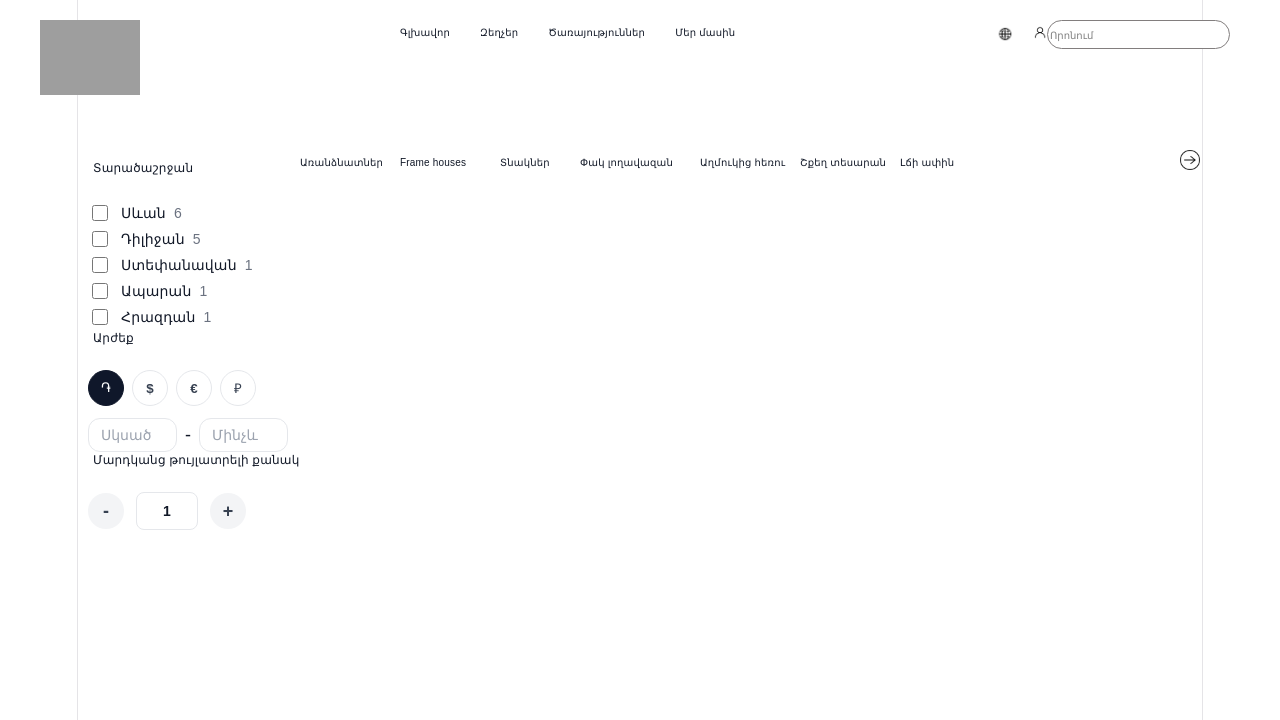
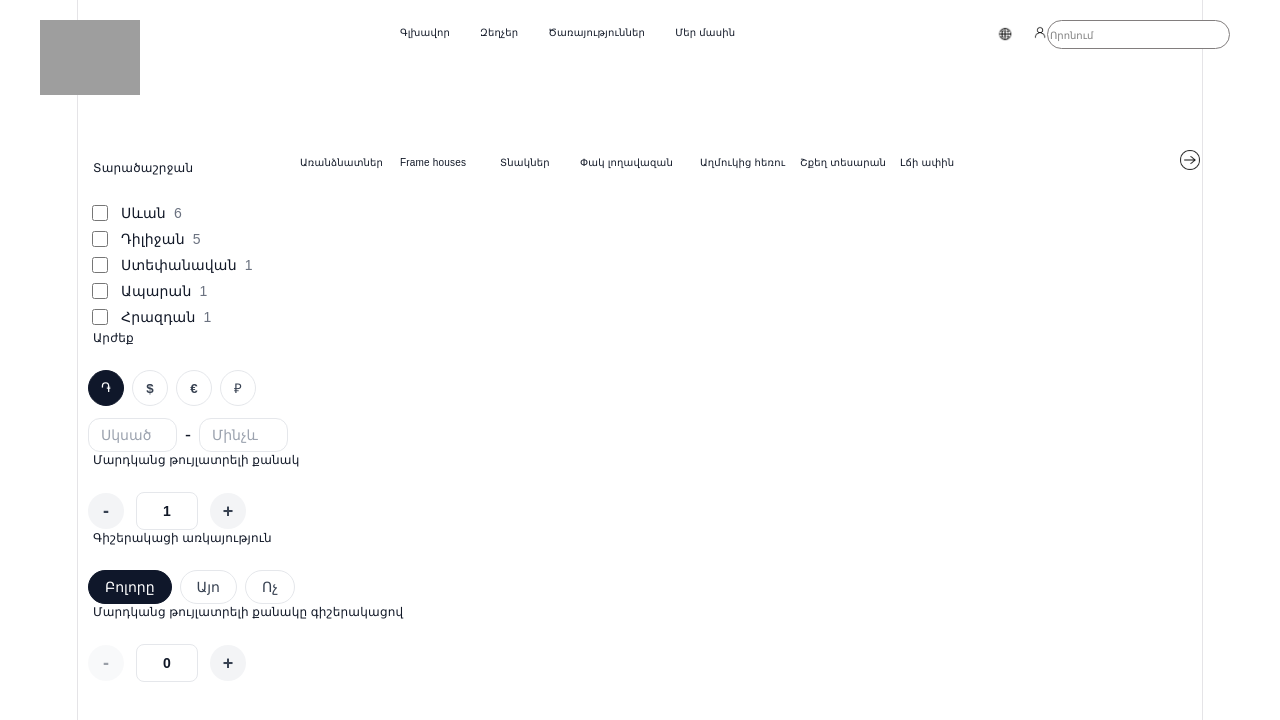
Before and after one commit to levonhakobyanhtml-web/amaranoc-react, a React (Vite) app: page / in a window 1280 px wide. Shown: the top 720 px of the page. Built offline with nearby package versions, Linux system fonts and the light colour scheme; grey boxes are pictures that could not be loaded.

Commit message:
AllowedPeopleNightFilter

```diff
--- a/src/App.jsx
+++ b/src/App.jsx
@@ -4,9 +4,9 @@ import Text from "./components/header/headerTexts";
 import Search from "./components/header/SearchBox";
 import Category from "./components/NavBar/Categories";
 import "./components/NavBar/NavBar.css"
-// import AllowedPeopleNightFilter from './components/NavBar/AllowedPeopleNightFilter';
+import AllowedPeopleNightFilter from './components/NavBar/AllowedPeopleNightFilter';
 // import BathroomsCount from './components/NavBar/BathroomsCount';
-// import OverNightFilter from './components/NavBar/OverNightFilter';
+import OverNightFilter from './components/NavBar/OverNightFilter';
 import PeopleCount from './components/NavBar/PeopleCount';
 // import Pool from './components/NavBar/Pool';
 import PriceFilter from './components/NavBar/PriceFilter';
@@ -51,9 +51,11 @@ export function App() {
    count={filters.peopleCount}
         setCount={(val) => updateFilter('peopleCount', val)}
    />
-  {/*<OverNightFilter />
-  <AllowedPeopleNightFilter />
-  <RoomsCount />
+  <OverNightFilter value={filters.overNight}
+        onChange={(val) => updateFilter('overNight', val)} />
+  <AllowedPeopleNightFilter count={filters.allowedPeopleNight}
+        setCount={(val) => updateFilter('allowedPeopleNight', val)}/>
+  {/*<RoomsCount />
   <BathroomsCount />
   <Pool /> */}
     </div>
--- a/src/components/NavBar/AllowedPeopleNightFilter.jsx
+++ b/src/components/NavBar/AllowedPeopleNightFilter.jsx
@@ -0,0 +1,22 @@
+import React from 'react';
+
+export default function AllowedPeopleNightFilter({ count = 0, setCount }) {
+  return (
+    <div className="filter-section">
+      <div className="filter-title">Մարդկանց թույլատրելի քանակը գիշերակացով</div>
+      <div className="counter-control">
+        <button
+          className="counter-btn"
+          onClick={() => setCount(Math.max(0, count - 1))}
+          disabled={count <= 0}
+        >
+          -
+        </button>
+        <div className="counter-display">{count}</div>
+        <button className="counter-btn" onClick={() => setCount(count + 1)}>
+          +
+        </button>
+      </div>
+    </div>
+  );
+}
--- a/src/components/NavBar/OverNightFilter.jsx
+++ b/src/components/NavBar/OverNightFilter.jsx
@@ -0,0 +1,26 @@
+import React from 'react';
+
+export default function OverNightFilter({ value = 'all', onChange }) {
+  const options = [
+    { label: 'Բոլորը', value: 'all' },
+    { label: 'Այո', value: 'yes' },
+    { label: 'Ոչ', value: 'no' },
+  ];
+
+  return (
+    <div className="filter-section">
+      <div className="filter-title">Գիշերակացի առկայություն</div>
+      <div className="pill-group">
+        {options.map((opt) => (
+          <button
+            key={opt.value}
+            className={`pill-btn ${value === opt.value ? 'active' : ''}`}
+            onClick={() => onChange(opt.value)}
+          >
+            {opt.label}
+          </button>
+        ))}
+      </div>
+    </div>
+  );
+}
```
